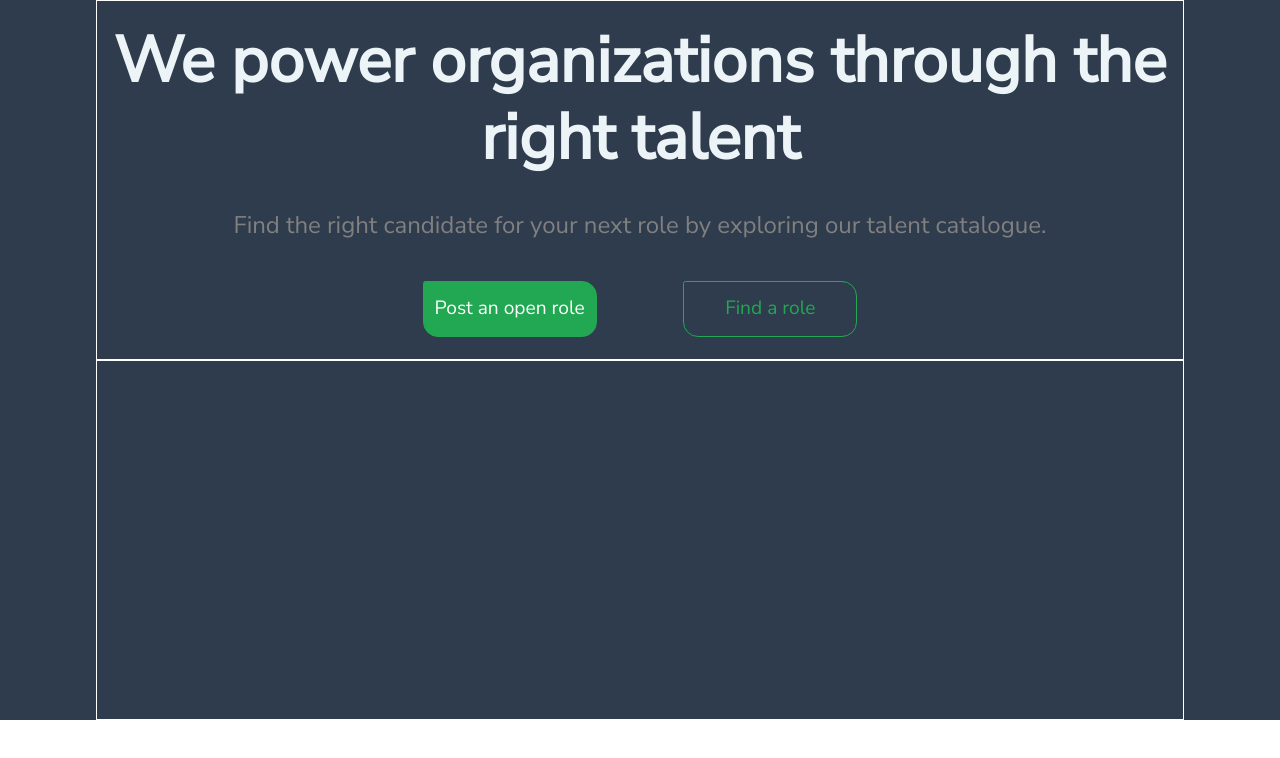
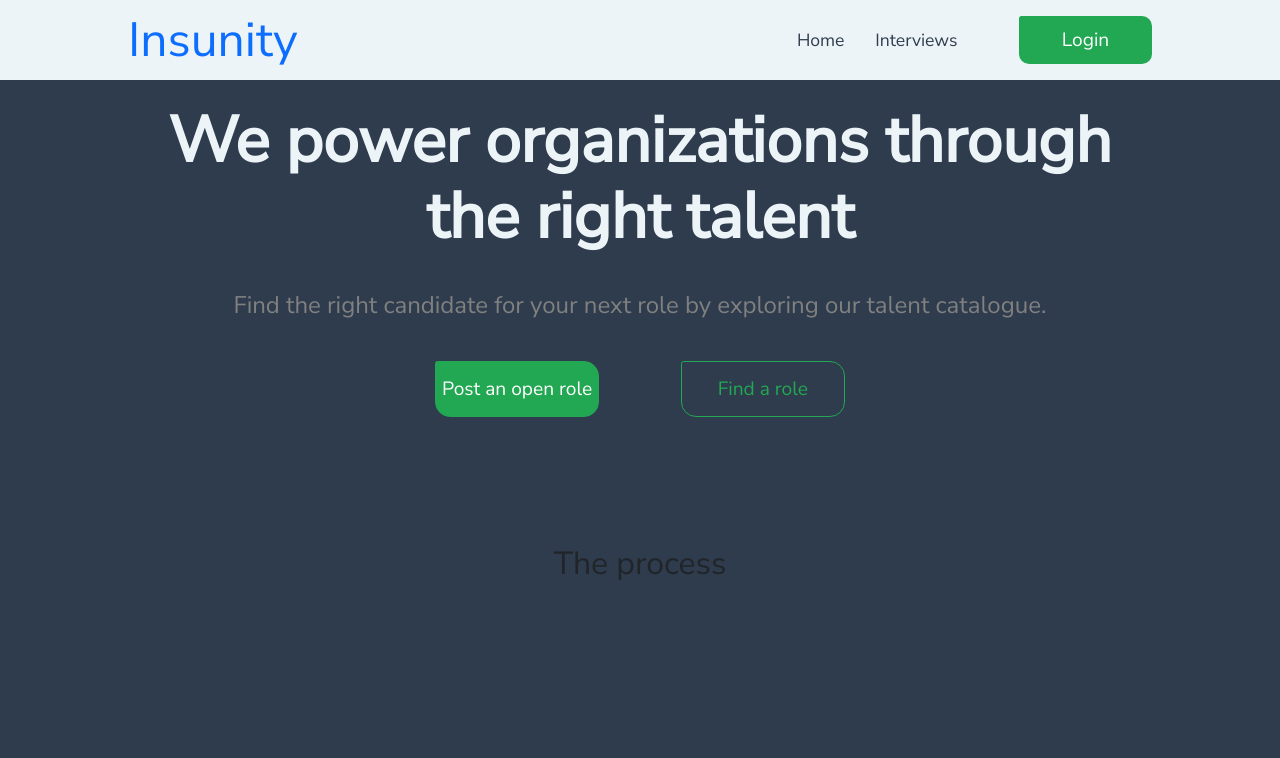
Before and after one commit to MokuaEnock/mboka, a React (Vite) app: page / in a window 1280 px wide. Shown: the top 758 px of the page. Built offline with nearby package versions, Linux system fonts and the light colour scheme; a small style sheet from the web is missing.

Commit message:
style the header

```diff
--- a/src/Components/header/header.css
+++ b/src/Components/header/header.css
@@ -5,17 +5,30 @@ header {
   flex-direction: row;
   align-items: center;
   justify-content: center;
-  border: thin solid black;
+  background-color: var(--secondary);
 }
 
 header > div {
   height: 100%;
   width: 80%;
-  border: thin solid black;
   display: flex;
   flex-direction: row;
   align-items: center;
   justify-content: space-between;
+}
+
+.header > span {
+  width: 60%;
+  display: flex;
+  flex-direction: row;
+  align-items: center;
+  justify-content: flex-end;
+}
+
+.header > span > a {
+  font-size: 1.1rem;
+  color: var(--primary);
+  margin-left: 5%;
 }
 
 .header > .logo {
@@ -23,3 +36,16 @@ header > div {
   font-size: 3rem;
   text-decoration: none;
 }
+
+.header-login {
+  width: 13%;
+  background-color: var(--four);
+  height: 6vh;
+  display: flex;
+  flex-direction: row;
+  align-items: center;
+  justify-content: center;
+  font-size: 1.2rem;
+  color: var(--third);
+  border-radius: 2.5px 10px 10px;
+}
--- a/src/Pages/general/landing/landing.css
+++ b/src/Pages/general/landing/landing.css
@@ -9,9 +9,8 @@
 }
 
 #landing-1 > div {
-  border: thin solid white;
   height: 50%;
-  width: 85%;
+  width: 80%;
   display: flex;
   flex-direction: column;
   align-items: center;
--- a/src/Pages/general/landing/landing.jsx
+++ b/src/Pages/general/landing/landing.jsx
@@ -2,14 +2,36 @@ import { Link } from "react-router-dom";
 import "./landing.css";
 
 export default function Landing() {
+  function Header() {
+    return (
+      <header>
+        <div className="header">
+          <Link to="/" className="logo">
+            Insunity
+          </Link>
+
+          <span>
+            <Link to="/">Home</Link>
+            <Link to="/">Interviews</Link>
+          </span>
+
+          <Link to="/auth/login" className="header-login">
+            Login
+          </Link>
+        </div>
+      </header>
+    );
+  }
+
+  function Container() {
     return (
       <main className="landing">
         <section id="landing-1">
           <div className="landing-main">
             <h1>We power organizations through the right talent</h1>
             <p>
-            Find the right candidate for your next role by exploring our talent
-            catalogue.
+              Find the right candidate for your next role by exploring our
+              talent catalogue.
             </p>
             <span>
               <Link to="/auth/poster">Post an open role</Link>
@@ -17,10 +39,24 @@ export default function Landing() {
             </span>
           </div>
 
-        <div className="landing-main2"></div>
+          <div className="landing-main2">
+            <h2>The process</h2>
+
+            <div>
+              <span></span>
+            </div>
+          </div>
         </section>
 
         <section id="landing-2"></section>
       </main>
     );
   }
+
+  return (
+    <>
+      <Header />
+      <Container />
+    </>
+  );
+}
```
Lines whose indentation alone changed are shown as unchanged.
